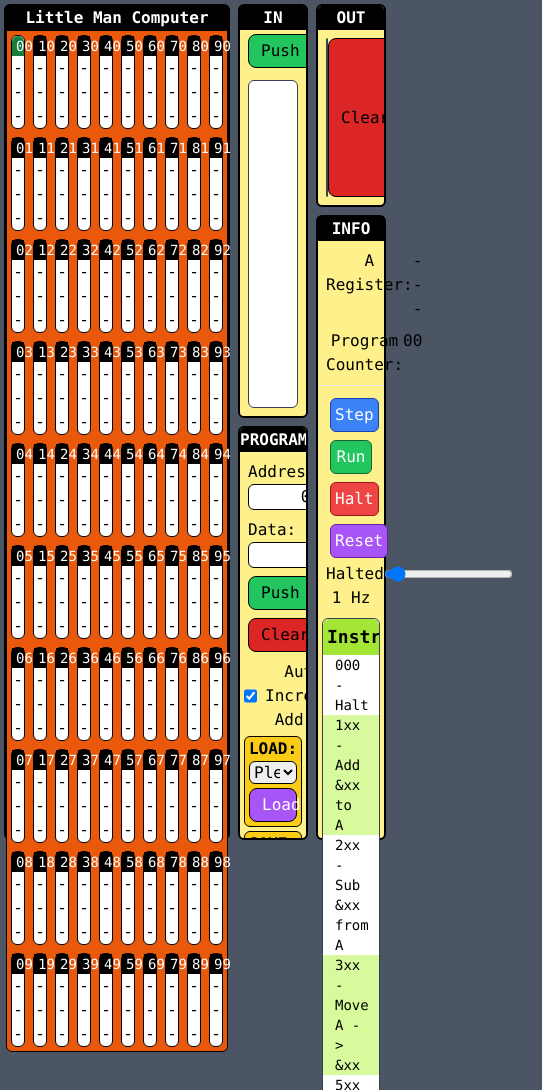
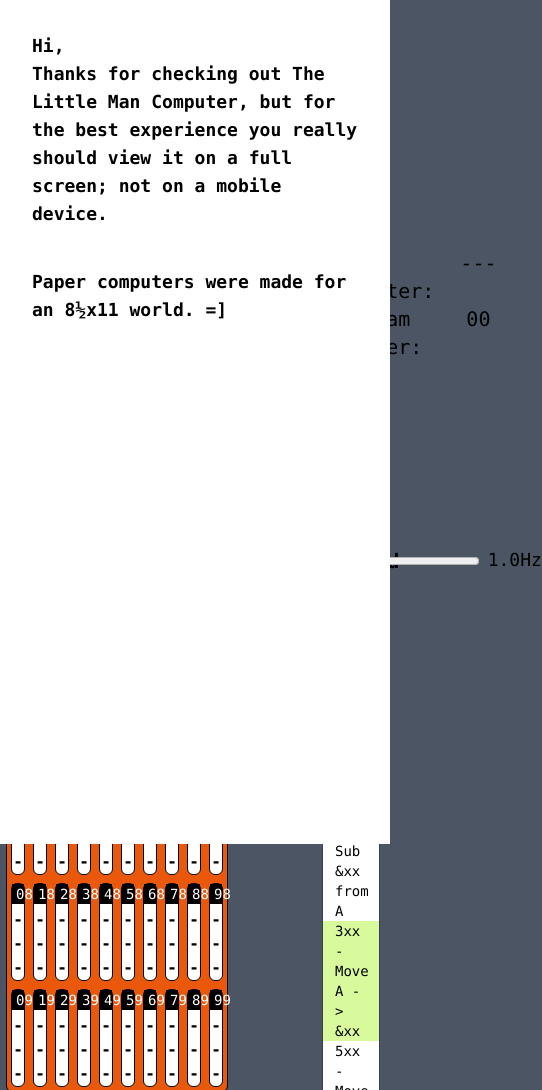
Before and after one commit to MrOud/LittleManComputer, a website: page index.html in a window 390 px wide. Shown: the top 1090 px of the page, 542 px wide, since content can reach past the window. Drawn offline with Linux system fonts and the light colour scheme; a web font is replaced by a local one.

Commit message:
Clean up and saving
*Cleaned up visual appearance
*Added hidden element to inform mobile users to not use mobile for the experience
*Added ability to save programs to clip board, or to local storage

```diff
--- a/index.html
+++ b/index.html
@@ -10,9 +10,19 @@
 </head>
 
 <body class="h-screen w-screen font-mono bg-gray-600">
-  <div class="hidden">
-    <span class="bg-red-700"></span>
-    <span class="bg-green-700"></span>
+
+  <!-- Mobile/low resolution warning -->
+  <div class="md:hidden absolute top-0 left-0 bg-white w-full h-full p-5">
+    <div class="font-extrabold text-lg p-3">
+      <h2>Hi,</h2>
+      <p>Thanks for checking out The Little Man Computer, but for the
+        best experience
+        you really
+        should view
+        it on a full
+        screen; not on a mobile device.</p>
+      <p class="mt-10">Paper computers were made for an 8&#x00BD;x11 world. =]</p>
+    </div>
   </div>
 
   <div class="grid grid-cols-5 grid-rows-4 h-screen w-screen">
@@ -30,11 +40,13 @@
     <div id="inSection"
       class="flex flex-col col-start-4 row-span-2 border-2 border-black m-1 text-center bg-yellow-200 rounded-md overflow-y-hidden">
       <h3 class="bg-black text-white font-extrabold">IN</h3>
-      <div class="flex px-2 py-1">
-        <button onclick="pushIn()" class="bg-green-500 rounded-lg py-1 px-3 border border-black">Push</button>
       <input id="pushValue" type="number" min="0" max="1024" value="0" onchange="validateIn()"
-          class="border border-gray-700 text-right rounded-md mx-2 grow">
-        <button onclick="clearIn()" class="bg-red-600 rounded-lg py-1 px-3 border border-black">Clear</button>
+        class="border border-gray-700 text-right rounded-md m-2 grow">
+      <div class="flex m-1">
+        <button onclick="pushIn()"
+          class="grow bg-green-500 rounded-lg py-1 px-3 border border-black text-white">Push</button>
+        <button onclick="clearIn()"
+          class="grow ml-2 bg-red-600 rounded-lg py-1 px-3 border border-black text-white">Clear</button>
       </div>
       <div class="flex px-2 py-1 my-1 h-full overflow-y-hidden">
         <div id="inSheet" class=" w-full border border-gray-700 rounded-md bg-white overflow-y-hidden">
@@ -47,10 +59,11 @@
       class="flex flex-col col-start-5 border-2 border-black m-1 text-center bg-yellow-200 rounded-md overflow-y-hidden">
       <h3 class="bg-black text-white font-extrabold">OUT</h3>
       <div class="flex px-2 py-1 my-1 h-full overflow-y-hidden">
-        <div id="outSheet" class=" w-full border border-gray-700 rounded-md bg-white overflow-y-hidden">
+        <div id="outSheet" class=" w-full border border-gray-700 rounded-md bg-white overflow-y-scroll">
         </div>
-        <button onclick="clearOut()" class="bg-red-600 rounded-lg py-1 px-3 border border-black">Clear</button>
       </div>
+      <button onclick="clearOut()"
+        class="bg-red-600 rounded-lg py-1 px-3 border border-black m-2 mt-1 text-white">Clear</button>
     </div>
 
     <!-- Program options -->
@@ -58,39 +71,48 @@
       class="col-start-4 row-start-3 row-span-2 border-2 border-black m-1 text-center overflow-hidden rounded-md bg-yellow-200">
       <h3 class="bg-black text-white font-extrabold">PROGRAM</h3>
 
-      <div class="flex m-1 flex-wrap">
-        <div class="flex flex-col m-1">
-          <p class="text-left">Address:</p>
-          <input id="progAddy" type="text" size="3" class="text-right px-1 border border-black rounded-md" value="00">
+      <div class="flex flex-col">
+
+        <div class="flex">
+          <div class="flex flex-col m-1  w-1/4">
+            <p class="text-right">Address:</p>
+            <p class="text-right mt-2">Data:</p>
+          </div>
+          <div class="flex flex-col m-1 grow">
+            <input id="progAddy" type="number" class="grow text-right px-1 border border-black rounded-md" value="0">
+            <input id="progData" type="number" class="grow text-right px-1 border border-black rounded-md mt-2"
+              value="0">
           </div>
 
-        <div class="flex flex-col m-1">
-          <p class="text-left">Data:</p>
-          <input id="progData" type="text" size="10" class="text-right px-1 border border-black rounded-md" value="000">
+
         </div>
 
+        <div class="flex justify-evenly">
           <button onclick="pushProg()"
-          class="grow bg-green-500 rounded-lg py-1 px-3 m-1 border border-black">Push</button>
+            class="bg-green-500 text-white rounded-lg py-1 px-3 m-1 border border-black grow">Push</button>
           <button onclick="clearProgAddress()"
-          class="bg-red-600 rounded-lg py-1 px-3 m-1 border border-black">Clear</button>
+            class="bg-red-600 text-white rounded-lg py-1 px-3 m-1 border border-black grow">Clear</button>
+        </div>
       </div>
 
-      <div class="flex m-1">
+      <div class="flex m-1 justify-center">
         <input id="progAutoInc" type="checkbox" class="mr-2" checked>
         <p>Auto-Increment Address</p>
       </div>
 
-      <div class="flex flex-col m-1 bg-yellow-400 border border-black rounded-md">
-        <p class="font-bold">LOAD:</p>
-        <select id="progLoader" class="border border-black rounded-md mx-1">
+      <div class="flex flex-col px-2 py-4 m-1 bg-yellow-400 border border-black rounded-md">
+        <select id="progLoader" class="border border-black rounded-md">
           <option value="">Please Select</option>
+          <optgroup label="Utility">
             <option value="PROG##IN#">Clear Memory</option>
+          </optgroup>
+
           <optgroup label="Challenges from the video">
             <option value="PROG#00-901|01-345|02-901|03-145|04-902|05-0#IN#174|238">#0 - [Demo] Add 2 Numbers
             </option>
             <option
               value="PROG#00-901|01-320|02-901|03-321|04-901|05-322|06-901|07-902|08-522|09-902|10-521|11-902|12-520|13-902|14-0#IN#270|250|230|210">
-              #1 - [Easy] Reversed (Bruteforce) </option>
+              #1 - [Easy] Reversed</option>
             <option
               value="PROG#00-901|01-391|02-901|03-192|04-392|05-591|06-290|07-391|08-730|09-602|30-592|31-902|32-592|33-292|34-392|35-0|90-1|92-0#IN#3|8|7|1|4">
               #2 - [Med ] Addem' up </option>
@@ -103,17 +125,23 @@
               value="PROG#00-901|01-370|02-901|03-371|04-270|05-820|06-630|20-592|21-171|22-392|23-570|24-290|25-370|26-750|27-620|30-592|31-170|32-392|33-571|34-290|35-371|36-750|37-630|50-592|51-902|52-554|53-392|54-0|90-1|92-0#IN#4|3|3|4">
               #1 - Multiply 2 Numbers and Output</option>
           </optgroup>
+          <optgroup id="savedPrograms" label="User Created">
+          </optgroup>
         </select>
 
         <button onclick="loadState()"
-          class="grow text-white bg-purple-500 rounded-lg py-1 px-3 m-1 border border-black">Load</button>
+          class="grow text-white bg-purple-500 rounded-lg py-1 px-3 m-1 border border-black mt-4">Load</button>
       </div>
 
-      <div class="flex flex-col m-1 bg-yellow-400 border border-black rounded-md">
-        <p class="font-bold">SAVE:</p>
-
-        <button onclick="clickSaveState()"
-          class="grow text-white bg-purple-500 rounded-lg py-1 px-3 m-1 border border-black">Save</button>
+      <div class="flex flex-col px-2 py-4 m-1 bg-yellow-400 border border-black rounded-md">
+        <input id="saveName" type="text" placeholder="Save Name" class="px-1 border border-black rounded-md">
+        <div class="flex">
+          <button onclick="clickSave()"
+            class="grow text-white bg-purple-500 rounded-lg py-1 px-3 m-1 mt-4 border border-black">Save</button>
+          <button onclick="clickSaveToClipboard()"
+            class="grow text-white bg-purple-500 rounded-lg py-1 px-3 m-1 mt-4 border border-black">Copy to
+            Clipboard</button>
+        </div>
       </div>
     </div>
 
@@ -122,14 +150,17 @@
       class="col-start-5 row-start-2 row-span-3 border-2 bg-yellow-200 border-black m-1 text-center rounded-md">
       <h3 class="bg-black text-white font-extrabold">INFO</h3>
 
-      <div class="flex m-2">
+      <div class="flex">
+        <div class="flex m-2 flex-col text-left text-xl">
           <p>A Register:</p>
-        <p id="aRegister" class="grow">---</p>
+          <p>Program Counter:</p>
+
         </div>
 
-      <div class="flex m-2">
-        <p>Program Counter:</p>
-        <p id="programCounter" class="grow">00</p>
+        <div class="flex m-2 flex-col grow">
+          <p id="aRegister" class="grow text-xl">---</p>
+          <p id="programCounter" class="grow text-xl mx-4">00</p>
+        </div>
       </div>
 
       <hr>
@@ -147,12 +178,12 @@
         </div>
 
         <div class="flex">
-          <p id="runState" class="grow text-left">Halted</p>
+          <p id="runState" class="w-1/3 text-xl font-bold bg-red-400 border border-black rounded-md">Halted</p>
           <input id="runSpeed" min="0.5" max="10" step="0.5" type="range" value="1" onchange="changeRunSpeed()"
-            class="grow" oninput="changeRunSpeed()">
+            class="grow ml-2" oninput="changeRunSpeed()">
+          <p id="curSpeed" class="ml-2 text-lg w-1/5">1.0Hz</p>
+        </div>
 
-        </div>
-        <p id="curSpeed">1 Hz</p>
       </div>
 
       <div class="bg-white border border-gray-700 m-1 rounded-md mt-0 overflow-hidden">
@@ -170,6 +201,15 @@
       </div>
     </div>
   </div>
+
+  <!-- forcing tailwind render of dynamically generated CSS -->
+  <div class="hidden">
+    <span class="bg-red-700"></span>
+    <span class="bg-green-700"></span>
+    <span class="bg-green-400"></span>
+    <span class="bg-blue-400"></span>
+    <span class="lg:text-xl"></span>
+  </div>
 </body>
 
 </html>
--- a/js/littleMan.js
+++ b/js/littleMan.js
@@ -1,4 +1,9 @@
 //Defered
+
+
+/**
+ * START-UP
+ */
 
 /**
  * MEMORY SECTION
@@ -35,6 +40,11 @@ for (let i = 0; i < 10; i++) {
     )
 
     cellValue.innerHTML = "---"
+    cellValue.classList.add(
+      "md:text-lg",
+      "lg:text-xl",
+      "mt-1",
+      "font-bold")
 
     //Add to document
     newCell.appendChild(cellAddy)
@@ -43,6 +53,16 @@ for (let i = 0; i < 10; i++) {
   }
 }
 setCellBackground(0, "bg-green-700")
+
+//Load any saved programs
+function loadLocalStorage() {
+  const localKeys = Object.keys(localStorage)
+  localKeys.map((name) => {
+    const lsProg = localStorage.getItem(name)
+    addToProgramLoader(name, lsProg)
+  })
+}
+loadLocalStorage()
 
 /**
  * INPUT SECTION
@@ -221,13 +241,15 @@ let progCounter = 0
 let isRunning = false
 
 function changeRunSpeed() {
-  curSpeed.innerHTML = runSpeed.value + " Hz"
+  curSpeed.innerHTML = parseFloat(runSpeed.value).toFixed(1) + "Hz"
 
   if (isRunning) {
     haltProgram()
     runProgram()
   }
 }
+
+let stepInterval
 
 function stepProgram() {
   if (!parseInstruction()) {
@@ -237,23 +259,40 @@ function stepProgram() {
 
   progCounter += 1
   if (progCounter > 99) progCounter = 0
+
   programCounter.innerHTML = `${Math.floor(progCounter / 10)}${progCounter % 10}`
   setCellBackground(progCounter, "bg-green-700")
+
+  if (runState.innerHTML == "Halted") {
+    runState.classList.remove("bg-red-400")
+    runState.classList.add("bg-blue-400")
+    runState.innerHTML = "Step"
+  }
 }
 
-let interval
 function runProgram() {
   if (!isRunning) {
+    const stepButton = document.getElementById("stepProgram")
+    stepButton.disabled = true
+    stepCount = 0
     interval = setInterval(stepProgram, 1000 / runSpeed.value)
     runState.innerHTML = "Running"
     isRunning = true
+    runState.classList.remove("bg-red-400", "bg-blue-400")
+    runState.classList.add("bg-green-400")
   }
 }
 
 function haltProgram() {
-  window.clearInterval(interval)
-  runState.innerHTML = "Halted"
-  isRunning = false
+  if (isRunning) {
+    const stepButton = document.getElementById("stepProgram")
+    stepButton.disabled = false
+    window.clearInterval(interval)
+    runState.innerHTML = "Halted"
+    isRunning = false
+    runState.classList.remove("bg-green-400", "bg-blue-400")
+    runState.classList.add("bg-red-400")
+  }
 }
 
 function resetProgramCounter() {
@@ -444,9 +483,29 @@ function saveState() {
   return retStr
 }
 
-function clickSaveState() {
+function clickSave() {
   const saved = saveState()
-  console.log(saved)
+  const saveName = document.getElementById("saveName")
+  const progName = (saveName.value.length == 0) ? "NO-NAME" : saveName.value
+
+  addToProgramLoader(progName, saved)
+  localStorage.setItem(progName, saved)
+
+}
+
+function addToProgramLoader(progName, saved) {
+  const savedPrograms = document.getElementById("savedPrograms")
+  const newOption = document.createElement("option")
+
+  newOption.value = saved
+  newOption.innerHTML = progName
+  savedPrograms.appendChild(newOption)
+}
+
+function clickSaveToClipboard() {
+  const saved = saveState()
+  navigator.clipboard.writeText(saved)
+  pushOut("Copied to Clipboard!")
 }
 
 function loadState() {
```
Also changed, not shown: css/style.css. Lines whose indentation alone changed are shown as unchanged.
